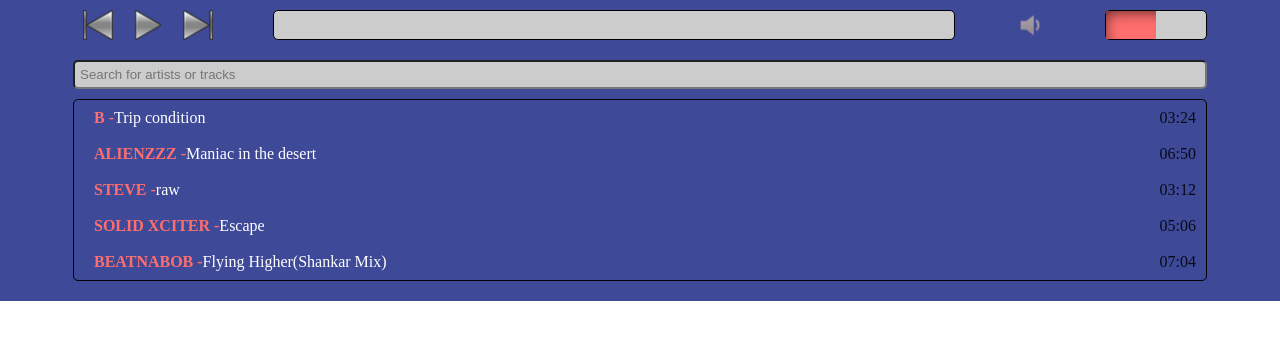
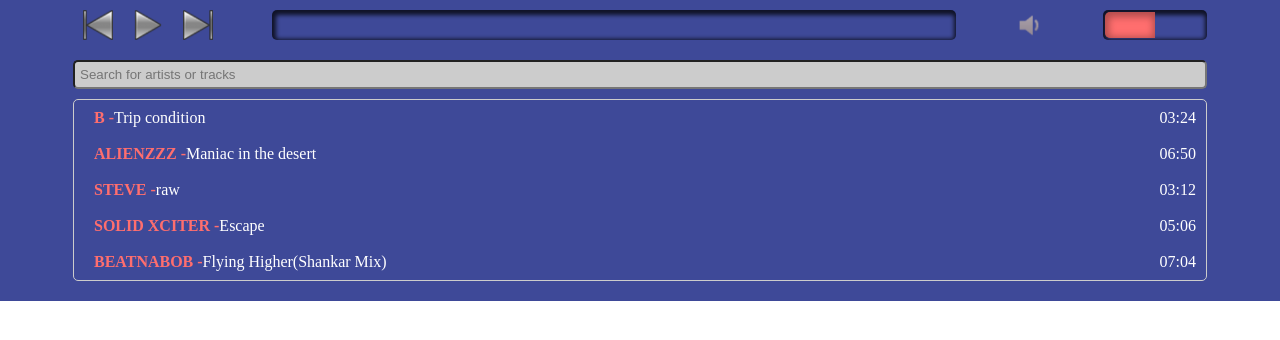
Before and after one commit to Du4ert/player, a React app: page / in a window 1280 px wide. Shown: the top 340 px of the page. Built offline with nearby package versions, Linux system fonts and the light colour scheme.

Commit message:
Styles and colors refine

```diff
--- a/src/styles/app.scss
+++ b/src/styles/app.scss
@@ -50,7 +50,7 @@ table {
 
 /*end reset*/
 .playerApp {
-  background: $background-color;
-  color: $text-color;
+  background: $main-color;
+  color: $text-second;
   padding: 10px
 }
--- a/src/styles/palette.scss
+++ b/src/styles/palette.scss
@@ -1,6 +1,6 @@
-$background-color         : #3e4998;
-$selected-track             : #ccc;
-$text-color               : rgba(0,0,0,0.87);
+$main-color         : #3e4998;
 $background-second: #ccc;
 $divider-color: #ff6e6e;
-$second-color: #fff;
+$text-second               : #000;
+$text-color: #fff;
+$border-color: #000;
--- a/src/styles/player.scss
+++ b/src/styles/player.scss
@@ -15,9 +15,9 @@
   height: 30px;
   margin: 0 10px;
   border: none;
+  cursor: pointer;
   &:focus {
     outline: none;
-    //border: none;
   }
 }
 .player-btn {
@@ -46,8 +46,9 @@
 }
 
 %range-controls {
-  background: $background-second;
-  border: 1px solid black;
+  padding: 2px;
+  background: $main-color;
+  box-shadow: inset 1px 2px 4px 3px rgba(0,0,0,0.75);
   border-radius: 5px;
 }
 .player-timestamp {
--- a/src/styles/playlist.scss
+++ b/src/styles/playlist.scss
@@ -13,6 +13,6 @@
   background: $background-second;
 }
 .playlist-list {
-  border: 1px solid black;
+  border: 1px solid $background-second;
   border-radius: 5px;
 }
--- a/src/styles/range.scss
+++ b/src/styles/range.scss
@@ -6,5 +6,6 @@
   width: 0%;
   max-width: 100%;
   background-color: $divider-color;
-  box-shadow: inset 7px 9px 15px -9px rgba(0,0,0,0.75);
+  box-shadow: inset 1px 2px 7px 3px rgba(0,0,0,0.3);
+  border-radius: 5px 0 0 5px;
 }
--- a/src/styles/track.scss
+++ b/src/styles/track.scss
@@ -3,7 +3,10 @@
   padding: 10px;
 }
 .track_selected {
-  background: $selected-track;
+  background: $divider-color;
+}
+.track_selected .track-author {
+  color: $text-color;
 }
 .track-author {
   float: left;
@@ -12,8 +15,9 @@
   color: $divider-color;
 }
 .track-name {
-  color: $second-color;
+  color: $text-color;
 }
 .track-duration {
   float: right;
+  color: $text-color;
 }
```
